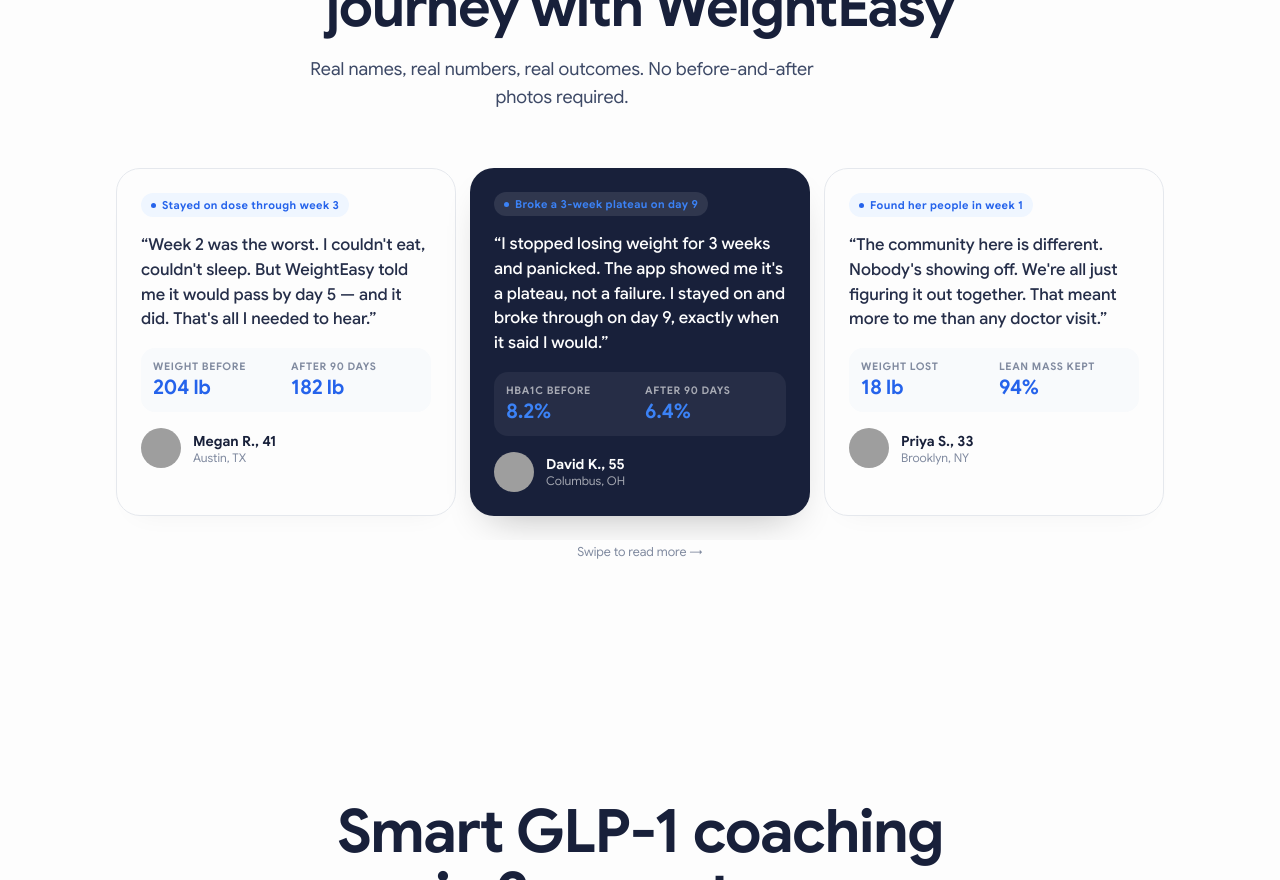
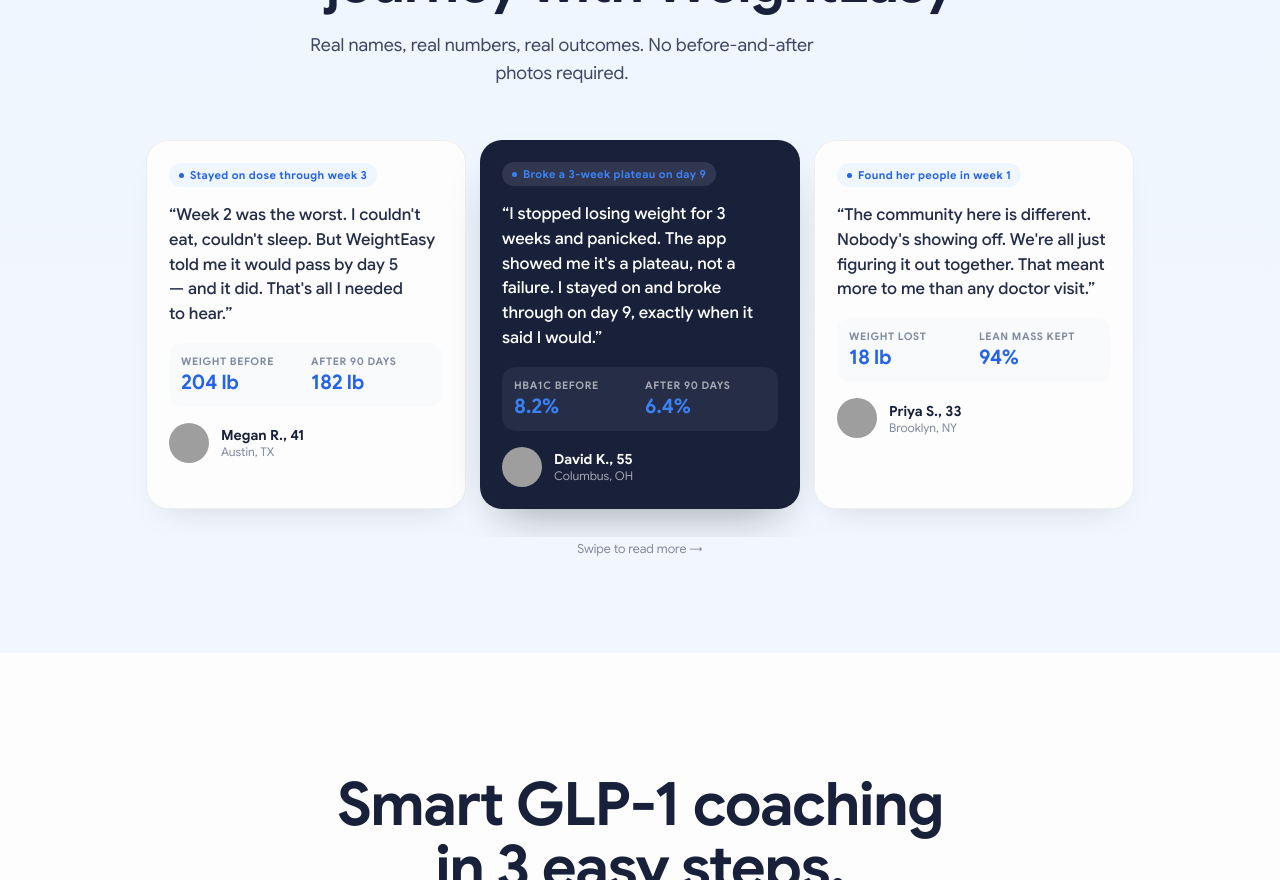
Before and after one commit to fahimtaphealth/weighteasy-lp, a Next.js app: page / in a window 1280 px wide. Shown: the part 2980-3860 px from the top of the page. Built offline with nearby package versions, Linux system fonts and the light colour scheme; grey boxes are pictures that could not be loaded.

Commit message:
Stories: bigger card peek, blue-tint section bg, layered card shadow

```diff
--- a/components/Stories.tsx
+++ b/components/Stories.tsx
@@ -50,7 +50,12 @@
   return (
     <section
       id="stories"
-      style={{ padding: "120px 0", overflow: "hidden" }}
+      style={{
+        padding: "96px 0",
+        overflow: "hidden",
+        background:
+          "linear-gradient(180deg, var(--primary-container) 0%, #F2F7FF 100%)",
+      }}
     >
       <motion.div
         initial={{ opacity: 0, y: 20 }}
@@ -75,14 +80,14 @@
       <div
         className="stories-scroller"
         style={{
-          marginTop: 48,
+          marginTop: 40,
           display: "flex",
           gap: 14,
           overflowX: "auto",
           scrollSnapType: "x mandatory",
-          scrollPaddingInlineStart: 20,
+          scrollPaddingInlineStart: 16,
           WebkitOverflowScrolling: "touch",
-          padding: "8px 20px 24px",
+          padding: "12px 16px 28px",
           scrollbarWidth: "none",
         }}
       >
@@ -97,16 +102,16 @@
               transition={{ duration: 0.6, delay: i * 0.1, ease }}
               style={{
                 flex: "0 0 auto",
-                width: "min(82vw, 340px)",
+                width: "min(76vw, 320px)",
                 scrollSnapAlign: "start",
-                padding: 24,
-                borderRadius: 24,
+                padding: 22,
+                borderRadius: 22,
                 background: dark ? "var(--color-ink-900)" : "var(--color-paper)",
                 color: dark ? "var(--color-paper)" : "var(--color-ink-900)",
-                border: dark ? "none" : "0.5px solid var(--border-default)",
+                border: dark ? "none" : "0.5px solid rgba(12,12,13,0.06)",
                 boxShadow: dark
-                  ? "0 18px 40px -20px rgba(12,12,13,0.32)"
-                  : "0 14px 30px -22px rgba(12,12,13,0.08)",
+                  ? "0 22px 44px -22px rgba(12,12,13,0.42)"
+                  : "0 16px 36px -18px rgba(12,12,13,0.14), 0 2px 8px -4px rgba(12,12,13,0.04)",
                 display: "flex",
                 flexDirection: "column",
                 gap: 16,
```
